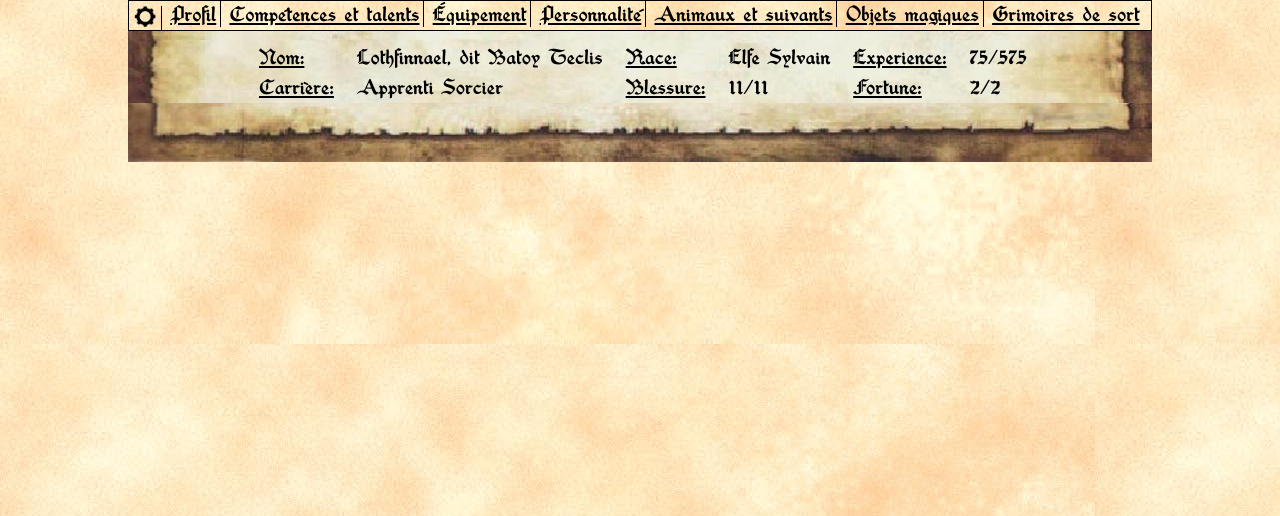
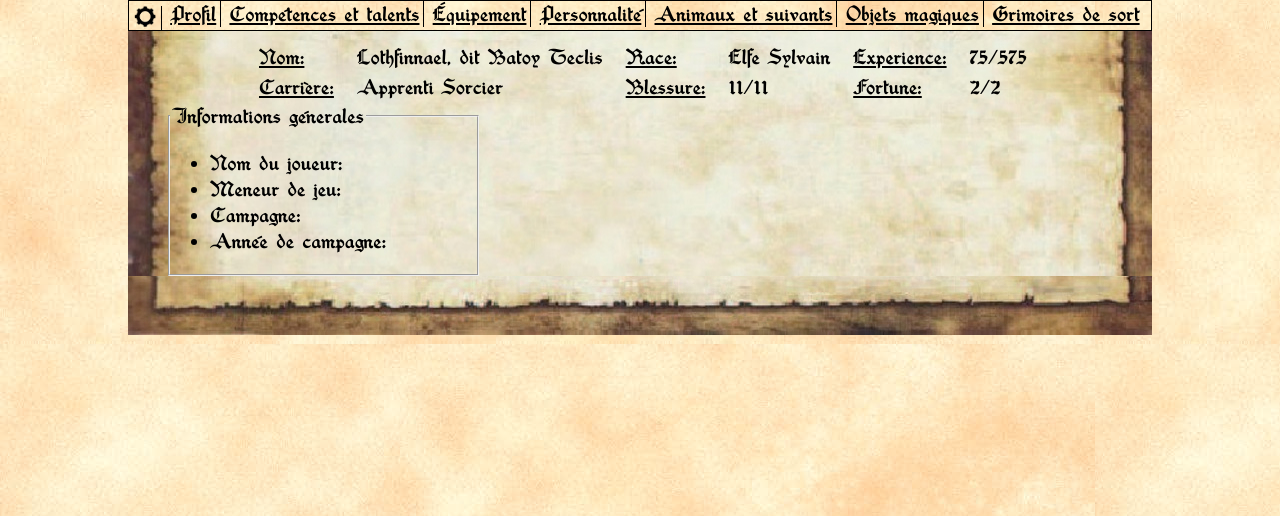
Before and after one commit to ToineJouve/ProjetWarhammer-Web, a PHP site: page /profil.php in a window 1280 px wide. Shown: the part 163-679 px from the top of the page. Run offline with PHP 8.4, Linux system fonts and the light colour scheme.

Commit message:
Ajout d'un fieldset d'infos générales

```diff
--- a/Design/design.css
+++ b/Design/design.css
@@ -121,3 +121,9 @@ input{
 .header-perso table tr td{
     padding-right:20px;
 }
+.boite-fieldset{
+    text-align:left;
+    margin-left:40px;
+    padding:0;
+    width:30%;
+}
--- a/profil.php
+++ b/profil.php
@@ -16,6 +16,15 @@
 	<?php
 	    include_once("Includes/header-personnage.php");
 	?>
+	<fieldset class="boite-fieldset">
+	    <legend>Informations génerales</legend>
+	    <ul>
+		<li>Nom du joueur:</li>
+		<li>Meneur de jeu:</li>
+		<li>Campagne:</li>
+		<li>Année de campagne:</li>
+	    </ul>
+	</fieldset>
 	</div>
 	<?php
 	    include_once("Includes/footer.php");
```
Also changed, not shown: 3 other files.
